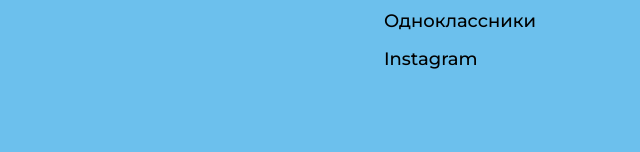
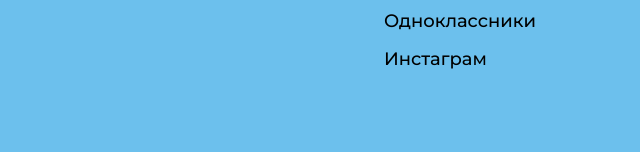
Before and after one commit to Gitara747/viktor, a plain HTML site: page index.html in a window 1280 px wide. Shown: the part 2099-2251 px from the top of the page, 640-1280 px from the left. Drawn offline with Linux system fonts and the light colour scheme.

Commit message:
обнова2.
исправил ошибки в тексте

```diff
--- a/index.html
+++ b/index.html
@@ -108,7 +108,7 @@
       <a href="#">ВКонтакте</a>
       <a href="#">Телеграм</a>
       <a href="#">Одноклассники</a>
-      <a href="#">Instagram</a>
+      <a href="#">Инстаграм</a>
     </div>
   </div>
   <div class="footer">
```
